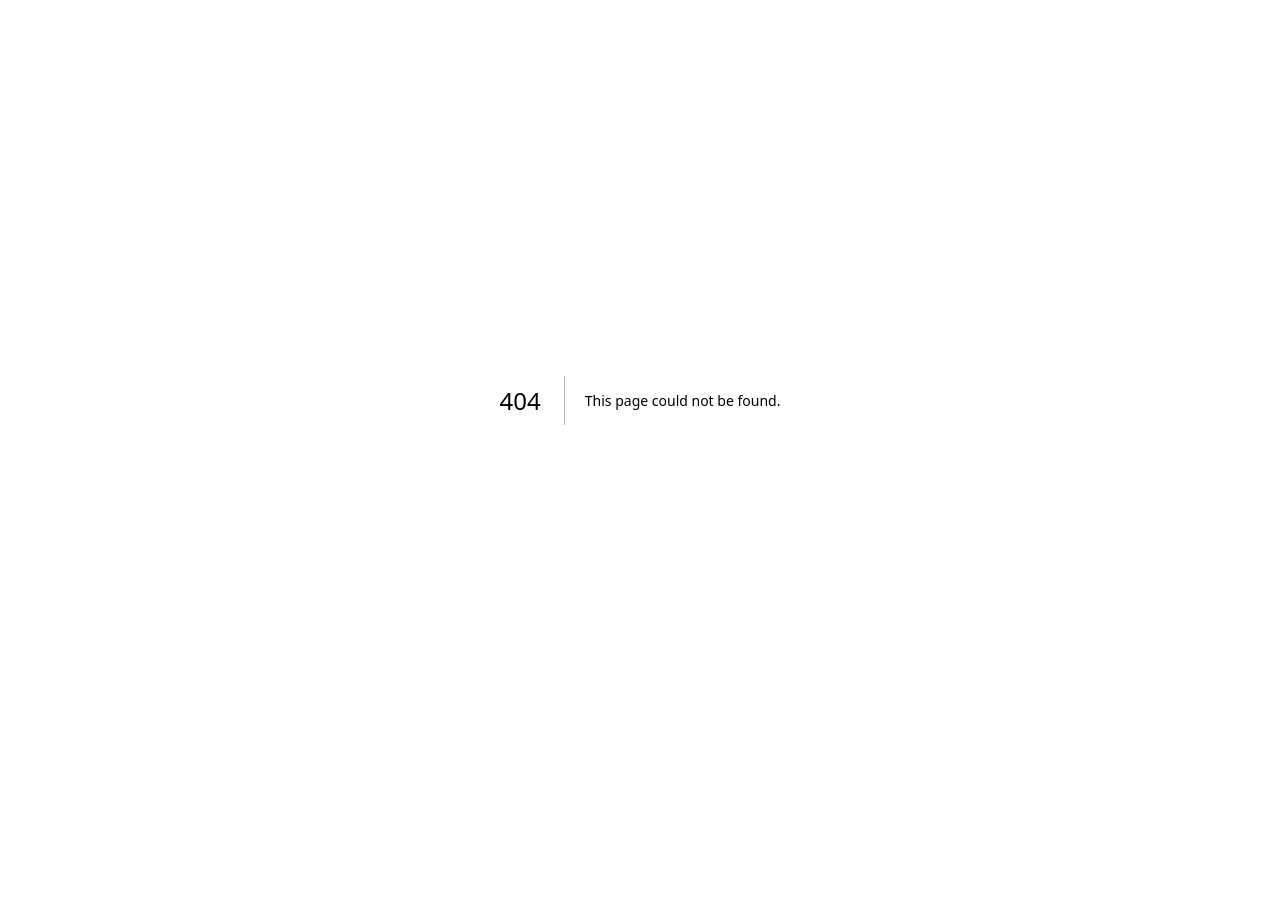
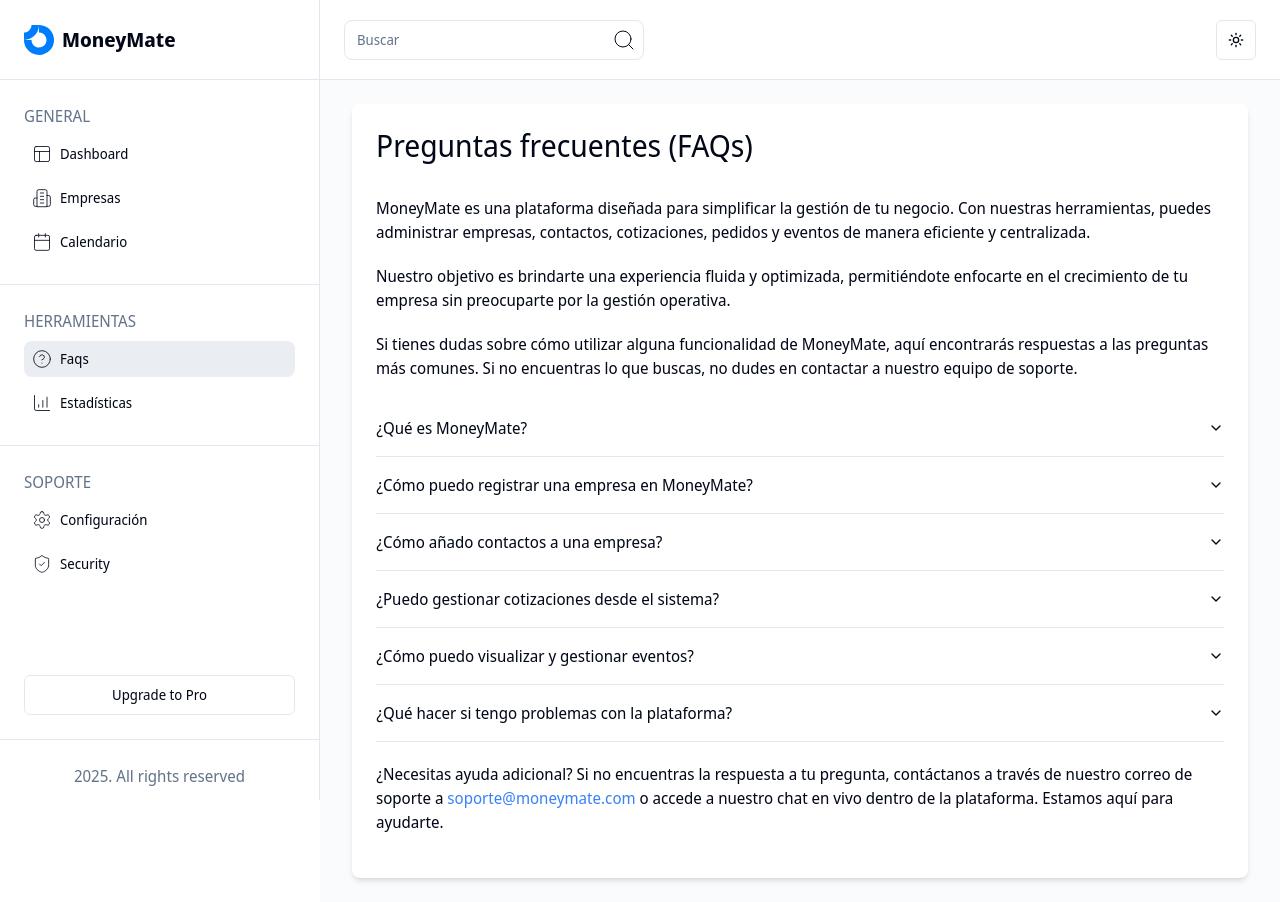
Before and after one commit to DanielValdes98/money-mate, a Next.js app in the folder frontend/: page /faqs in a window 1280 px wide. Before the commit this address had no page. Before the commit the page ends 800 px from the top, so only its background shows below. Built offline with nearby package versions, Linux system fonts and the light colour scheme.

Commit message:
Agregar componente AccordionFaqs y lógica para mostrar preguntas frecuentes; incluir estilos y animaciones en Tailwind

```diff
--- /dev/null
+++ b/frontend/app/(routes)/faqs/components/AccordionFaqs/AccordionFaqs.data.ts
@@ -0,0 +1,32 @@
+export const dataFaqs = [
+    {
+        id: 1,
+        question: "¿Qué es MoneyMate?",
+        answer: "MoneyMate es una plataforma que te ayuda a gestionar tu negocio de manera eficiente, proporcionando herramientas para el manejo de empresas, contactos, cotizaciones, pedidos y eventos."
+    },
+    {
+        id: 2,
+        question: "¿Cómo puedo registrar una empresa en MoneyMate?",
+        answer: "Para registrar una empresa, dirígete a la sección de 'Empresas' en el panel de usuario y selecciona 'Agregar Nueva Empresa'. Completa la información requerida y guarda los cambios."
+    },
+    {
+        id: 3,
+        question: "¿Cómo añado contactos a una empresa?",
+        answer: "Ve a la sección de 'Contactos' dentro del detalle de una empresa y haz clic en 'Agregar Contacto'. Ingresa el nombre, correo, teléfono y rol del contacto antes de guardarlo."
+    },
+    {
+        id: 4,
+        question: "¿Puedo gestionar cotizaciones desde el sistema?",
+        answer: "Sí, puedes crear, modificar y administrar cotizaciones en la ficha de cada cliente. La plataforma también permite convertir cotizaciones en pedidos de manera rápida."
+    },
+    {
+        id: 5,
+        question: "¿Cómo puedo visualizar y gestionar eventos?",
+        answer: "En la sección de 'Eventos', puedes ver todos los eventos asociados a tus empresas. Puedes crear nuevos eventos, editarlos o eliminarlos según sea necesario."
+    },
+    {
+        id: 6,
+        question: "¿Qué hacer si tengo problemas con la plataforma?",
+        answer: "Si experimentas problemas técnicos, puedes contactar al equipo de soporte enviando un mensaje a soporte@moneymate.com. También puedes consultar la sección de ayuda dentro de la plataforma."
+    }
+];
--- /dev/null
+++ b/frontend/app/(routes)/faqs/components/AccordionFaqs/AccordionFaqs.tsx
@@ -0,0 +1,22 @@
+import {
+  Accordion,
+  AccordionContent,
+  AccordionItem,
+  AccordionTrigger,
+} from "@/components/ui/accordion";
+import { dataFaqs } from "./AccordionFaqs.data";
+
+export function AccordionFaqs() {
+  return (
+    <div>
+      <Accordion className="mb-5" type="single" collapsible>
+        {dataFaqs.map(({ id, question, answer }) => (
+          <AccordionItem key={id} value={question}>
+            <AccordionTrigger>{question}</AccordionTrigger>
+            <AccordionContent>{answer}</AccordionContent>
+          </AccordionItem>
+        ))}
+      </Accordion>
+    </div>
+  );
+}
--- /dev/null
+++ b/frontend/app/(routes)/faqs/components/AccordionFaqs/index.ts
@@ -0,0 +1 @@
+export * from './AccordionFaqs';
--- /dev/null
+++ b/frontend/app/(routes)/faqs/page.tsx
@@ -0,0 +1,49 @@
+import { AccordionFaqs } from "./components/AccordionFaqs";
+
+export default function Page() {
+  return (
+    <div className="max-w-4xl p-6 mx-auto rounded-lg shadow-md bg-background">
+      <h2 className="mb-8 text-3xl">Preguntas frecuentes (FAQs)</h2>
+
+      <div className="mb-5">
+        <p>
+          MoneyMate es una plataforma diseñada para simplificar la gestión de tu
+          negocio. Con nuestras herramientas, puedes administrar empresas,
+          contactos, cotizaciones, pedidos y eventos de manera eficiente y
+          centralizada.
+        </p>
+      </div>
+
+      <div className="mb-5">
+        <p>
+          Nuestro objetivo es brindarte una experiencia fluida y optimizada,
+          permitiéndote enfocarte en el crecimiento de tu empresa sin
+          preocuparte por la gestión operativa.
+        </p>
+      </div>
+
+      <div className="mb-5">
+        <p>
+          Si tienes dudas sobre cómo utilizar alguna funcionalidad de MoneyMate,
+          aquí encontrarás respuestas a las preguntas más comunes. Si no
+          encuentras lo que buscas, no dudes en contactar a nuestro equipo de
+          soporte.
+        </p>
+      </div>
+
+      <AccordionFaqs />
+
+      <div className="mb-5">
+        <p>
+          ¿Necesitas ayuda adicional? Si no encuentras la respuesta a tu
+          pregunta, contáctanos a través de nuestro correo de soporte a{" "}
+          <a href="mailto:soporte@moneymate.com" className="text-blue-500">
+            soporte@moneymate.com
+          </a>{" "}
+          o accede a nuestro chat en vivo dentro de la plataforma. Estamos aquí
+          para ayudarte.
+        </p>
+      </div>
+    </div>
+  );
+}
--- /dev/null
+++ b/frontend/components/ui/accordion.tsx
@@ -0,0 +1,58 @@
+"use client"
+
+import * as React from "react"
+import * as AccordionPrimitive from "@radix-ui/react-accordion"
+import { ChevronDown } from "lucide-react"
+
+import { cn } from "@/lib/utils"
+
+const Accordion = AccordionPrimitive.Root
+
+const AccordionItem = React.forwardRef<
+  React.ElementRef<typeof AccordionPrimitive.Item>,
+  React.ComponentPropsWithoutRef<typeof AccordionPrimitive.Item>
+>(({ className, ...props }, ref) => (
+  <AccordionPrimitive.Item
+    ref={ref}
+    className={cn("border-b", className)}
+    {...props}
+  />
+))
+AccordionItem.displayName = "AccordionItem"
+
+const AccordionTrigger = React.forwardRef<
+  React.ElementRef<typeof AccordionPrimitive.Trigger>,
+  React.ComponentPropsWithoutRef<typeof AccordionPrimitive.Trigger>
+>(({ className, children, ...props }, ref) => (
+  <AccordionPrimitive.Header className="flex">
+    <AccordionPrimitive.Trigger
+      ref={ref}
+      className={cn(
+        "flex flex-1 items-center justify-between py-4 font-medium transition-all hover:underline [&[data-state=open]>svg]:rotate-180",
+        className
+      )}
+      {...props}
+    >
+      {children}
+      <ChevronDown className="h-4 w-4 shrink-0 transition-transform duration-200" />
+    </AccordionPrimitive.Trigger>
+  </AccordionPrimitive.Header>
+))
+AccordionTrigger.displayName = AccordionPrimitive.Trigger.displayName
+
+const AccordionContent = React.forwardRef<
+  React.ElementRef<typeof AccordionPrimitive.Content>,
+  React.ComponentPropsWithoutRef<typeof AccordionPrimitive.Content>
+>(({ className, children, ...props }, ref) => (
+  <AccordionPrimitive.Content
+    ref={ref}
+    className="overflow-hidden text-sm transition-all data-[state=closed]:animate-accordion-up data-[state=open]:animate-accordion-down"
+    {...props}
+  >
+    <div className={cn("pb-4 pt-0", className)}>{children}</div>
+  </AccordionPrimitive.Content>
+))
+
+AccordionContent.displayName = AccordionPrimitive.Content.displayName
+
+export { Accordion, AccordionItem, AccordionTrigger, AccordionContent }
--- a/frontend/package.json
+++ b/frontend/package.json
@@ -18,6 +18,7 @@
     "@fullcalendar/timegrid": "^6.1.15",
     "@hookform/resolvers": "^3.10.0",
     "@prisma/client": "^6.3.1",
+    "@radix-ui/react-accordion": "^1.2.3",
     "@radix-ui/react-dialog": "^1.1.6",
     "@radix-ui/react-dropdown-menu": "^2.1.5",
     "@radix-ui/react-label": "^2.1.2",
--- a/frontend/tailwind.config.ts
+++ b/frontend/tailwind.config.ts
@@ -55,6 +55,28 @@ export default {
   			lg: 'var(--radius)',
   			md: 'calc(var(--radius) - 2px)',
   			sm: 'calc(var(--radius) - 4px)'
+  		},
+  		keyframes: {
+  			'accordion-down': {
+  				from: {
+  					height: '0'
+  				},
+  				to: {
+  					height: 'var(--radix-accordion-content-height)'
+  				}
+  			},
+  			'accordion-up': {
+  				from: {
+  					height: 'var(--radix-accordion-content-height)'
+  				},
+  				to: {
+  					height: '0'
+  				}
+  			}
+  		},
+  		animation: {
+  			'accordion-down': 'accordion-down 0.2s ease-out',
+  			'accordion-up': 'accordion-up 0.2s ease-out'
   		}
   	}
   },
```
Also changed, not shown: 1 other file (tests, documents, lock files or other folders).
